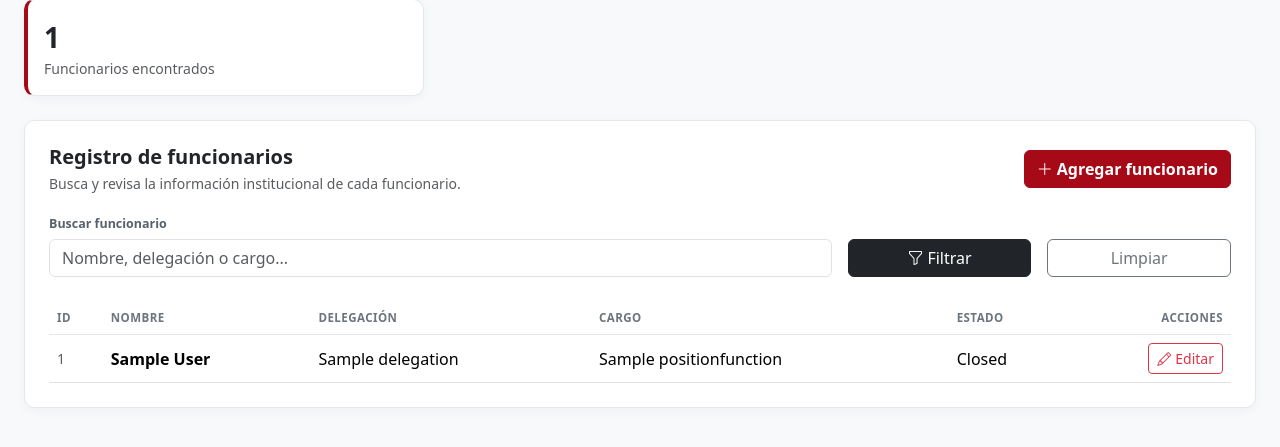
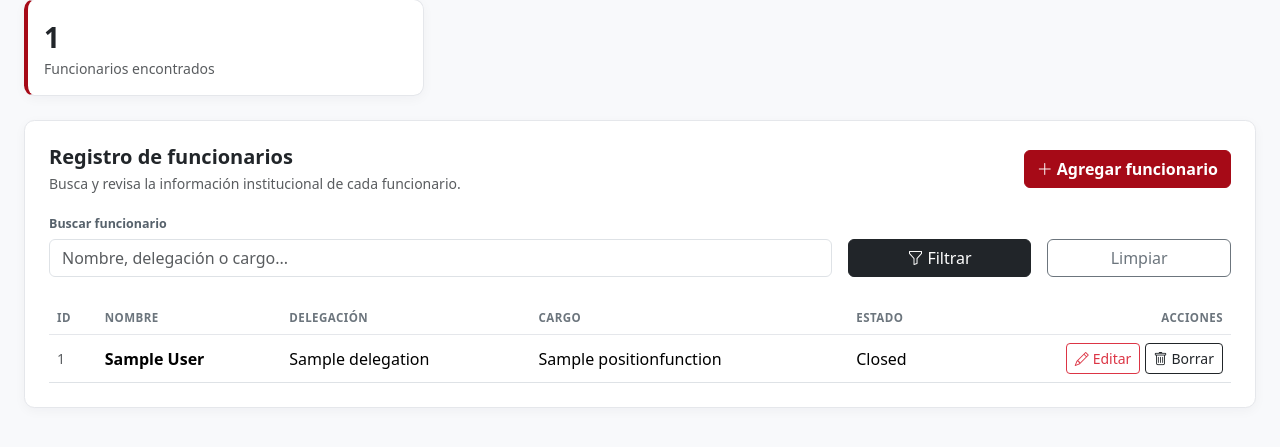
Before and after one commit to Franxescoo/Proyecto_Muni, a Django app: page /organization/employees/ in a window 1280 px wide. Shown: the part 319-766 px from the top of the page. Run offline with Django 5.2, Linux system fonts and the light colour scheme; a user stored in the database is signed in; tables that the repository leaves empty hold one stand-in row (values such as "Sample post").

Commit message:
Restore delete actions and modal links

```diff
--- a/templates/organization/employee_list.html
+++ b/templates/organization/employee_list.html
@@ -29,7 +29,7 @@
                 <p class="text-muted small mb-0">Busca y revisa la información institucional de cada funcionario.</p>
             </div>
             {% if perms.organization.add_employee %}
-            <a class="btn btn-organization fw-semibold" href="{% url 'organization:employee_create' %}">
+            <a class="btn btn-organization fw-semibold" href="{% url 'organization:employee_create' %}" data-organization-modal>
                 <i class="bi bi-plus-lg me-1"></i>Agregar funcionario
             </a>
             {% endif %}
@@ -60,10 +60,10 @@
                         <td>{{ employee.position|default:"—" }}</td>
                         <td><span class="status status-muted">{{ employee.status|default:"Sin estado" }}</span></td>
                         <td class="text-end">
-                            {% if perms.organization.change_employee %}
-                            <a class="btn btn-sm btn-outline-danger" href="{% url 'organization:employee_edit' employee.pk %}"><i class="bi bi-pencil me-1"></i>Editar</a>
-                            {% else %}<span class="text-muted small">Sin acciones disponibles</span>{% endif %}
-                        </td>
+ {% if perms.organization.change_employee %}<a class="btn btn-sm btn-outline-danger" href="{% url 'organization:employee_edit' employee.pk %}" data-organization-modal><i class="bi bi-pencil me-1"></i>Editar</a>{% endif %}
+ {% if perms.organization.delete_employee %}<form method="post" action="{% url 'organization:employee_delete' employee.pk %}" class="d-inline">{% csrf_token %}<button type="submit" class="btn btn-sm btn-outline-dark" data-organization-delete data-item-label="funcionario {{ employee.name|escape }}"><i class="bi bi-trash me-1"></i>Borrar</button></form>{% endif %}
+ {% if not perms.organization.change_employee and not perms.organization.delete_employee %}<span class="text-muted small">Sin acciones disponibles</span>{% endif %}
+ </td>
                     </tr>
                     {% empty %}
                     <tr><td colspan="6" class="text-center py-5"><i class="bi bi-people fs-2 text-muted d-block mb-2"></i><span class="text-muted">No hay funcionarios para mostrar.</span></td></tr>
```
